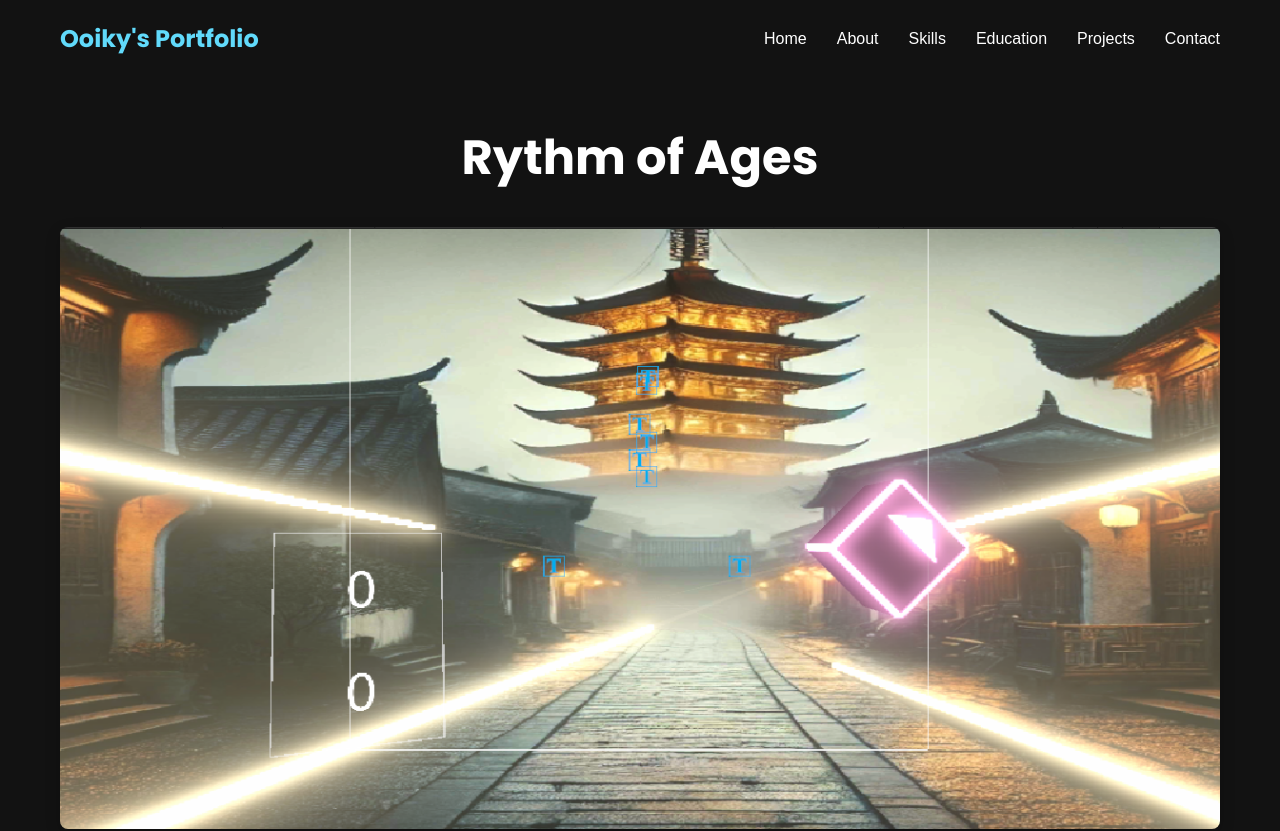
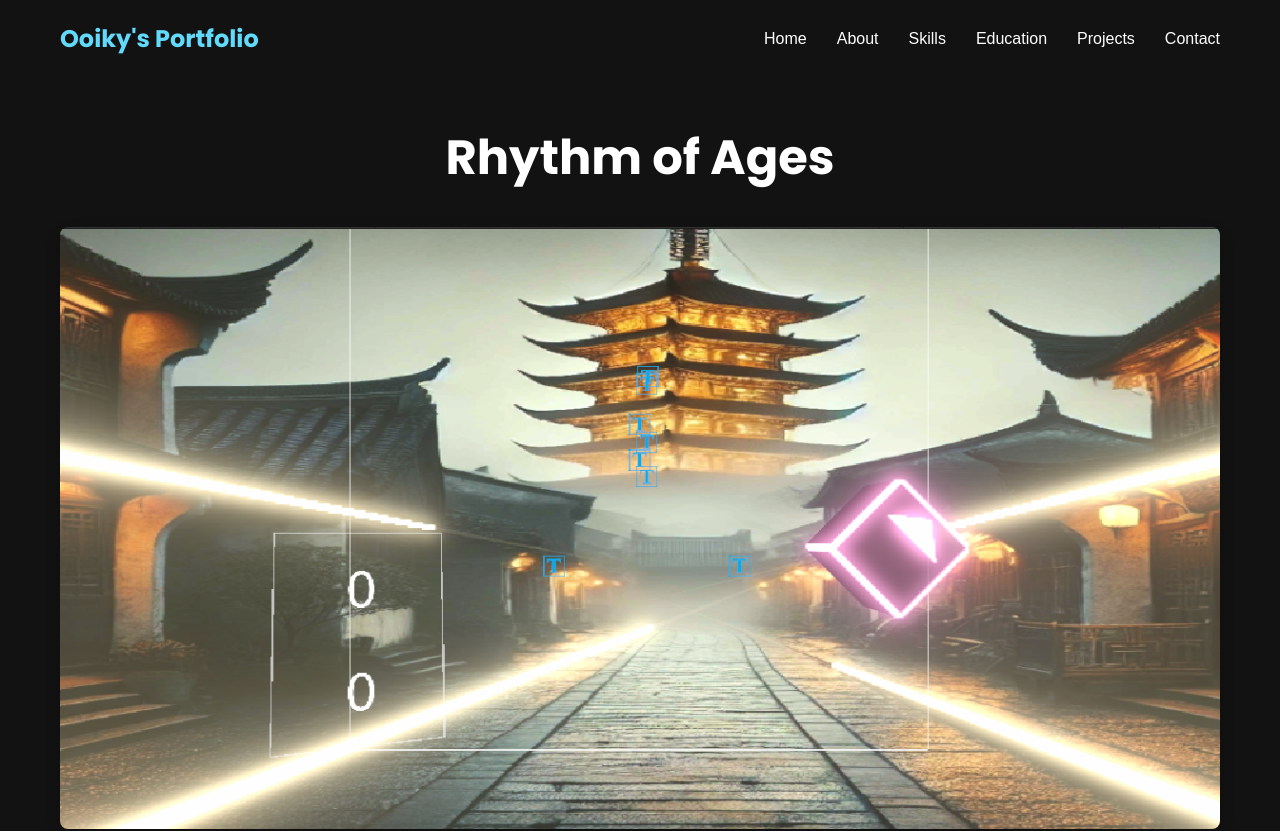
Before and after one commit to Ooiky0625/myportfolio, a React (Create React App) app: page /project/1 in a window 1280 px wide. Shown: the top 831 px of the page. Built offline with nearby package versions, Linux system fonts and the light colour scheme.

Commit message:
fixing typo

```diff
--- a/src/sections/ProjectDetail.js
+++ b/src/sections/ProjectDetail.js
@@ -10,7 +10,7 @@ import "../styles/ProjectDetail.css"
 const projectsData = [
   {
     id: "1",
-    title: "Rythm of Ages",
+    title: "Rhythm of Ages",
     description: "A VR rhythm game inspired by Beat Saber where players slash to the beat of custom tracks. Built with Unity, it features immersive environments, smooth gameplay, and reactive music-based mechanics.",
     fullDescription:
     `Step into a fully immersive virtual world where rhythm and precision collide. In Rhythm of Ages, you’ll find yourself wielding two lightsabers, one in each hand, as you slice through incoming colored blocks in sync with an upbeat music track. Inspired by the popular rhythm game Beat Saber, this game offers an intense and exciting VR experience where your skills in timing and coordination will be tested.
```
